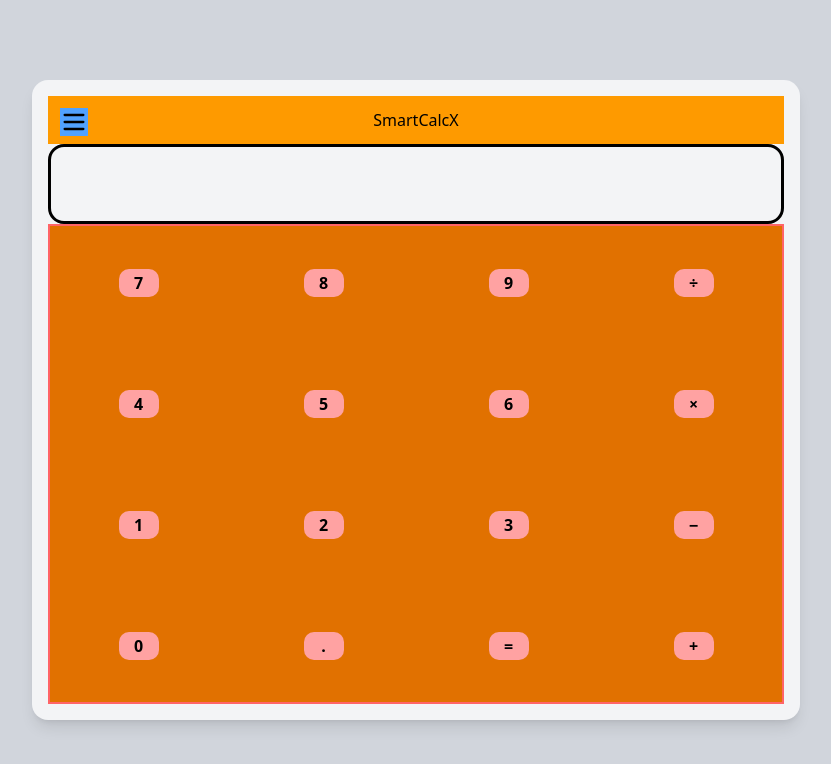
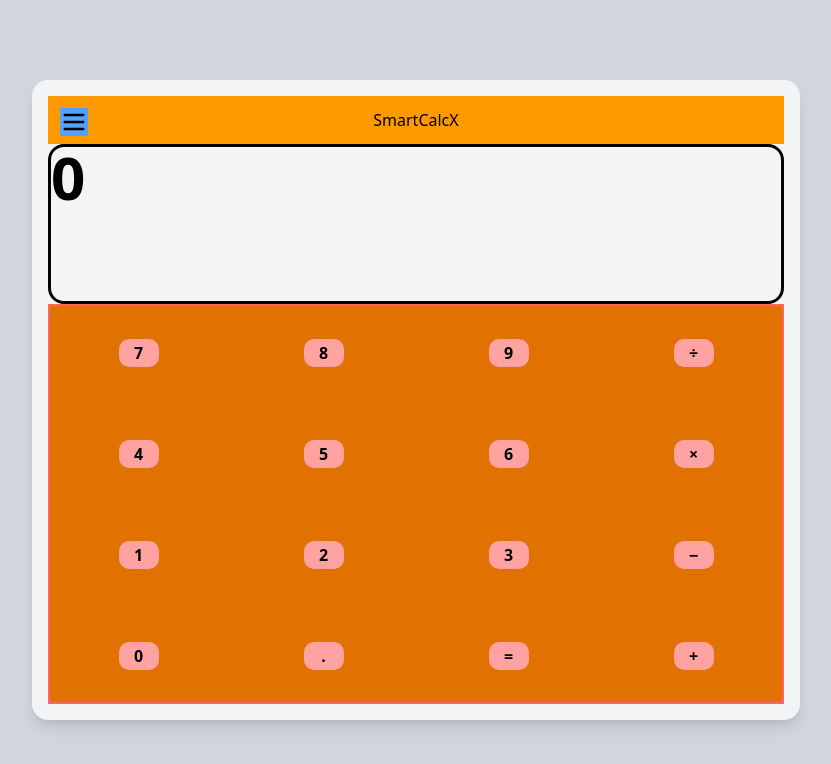
Before and after one commit to Hanseenee-prog/CodeAlpha_Calculator, a React (Vite) app: page / in a window 1280 px wide. Shown: the top 764 px of the page, without its empty margins (224-1055 px from the left). Built offline with nearby package versions, Linux system fonts and the light colour scheme.

Commit message:
Made the keypad display  values on the display and fixed the sidebar styling

```diff
--- a/src/App.jsx
+++ b/src/App.jsx
@@ -8,14 +8,15 @@ import { standardButtons } from './data/buttons';
 
 function App() {
   const [isOpen, setIsOpen] = useState(false);
-  const [buttons, setButtons] = useState(standardButtons)
+  const [buttons, setButtons] = useState(standardButtons);
+  const [display, setDisplay] = useState(0);
 
   return (
     <div className='w-[90vw] h-[90vw] max-w-3xl md:h-[80vh]
                     md:max-w-[80vw] lg:max-h-[80vh] lg:max-w-[60vw]
                     bg-gray-100 rounded-2xl shadow-lg mx-auto p-4'>
 
-      <div className="calc-contents h-full flex items-stretch flex-col w-full ">
+      <div className="calc-contents h-full flex items-stretch flex-col w-full relative">
         <Header
           isOpen={isOpen}
           setIsOpen={setIsOpen}
@@ -25,9 +26,13 @@ function App() {
           setButtons={setButtons}
           setIsOpen={setIsOpen}
         />
-        <CalcDisplay />
+        <CalcDisplay
+          display={display}
+          setDisplay={setDisplay}
+        />
         < KeyPadGrid
           buttons={buttons}
+          setDisplay={setDisplay}
         />
       </div>
     </div>
--- a/src/components/CalcDisplay.jsx
+++ b/src/components/CalcDisplay.jsx
@@ -1,10 +1,17 @@
-const CalcDisplay = () => {
+const CalcDisplay = ({ display }) => {
     return (
         <div className="">
             <div
-                id="calcInput"
-                className="h-20 border-[3px] w-full rounded-2xl"
-            />
+                id="calcDisplay"
+                className="h-40 border-[3px] w-full rounded-2xl"
+            >
+                {/* Span for calculations display */}
+                <span
+                    className="relative font-semibold text-6xl
+                        bottom-0 right-0 w-full float-right">
+                            {display}
+                </span>
+            </div>
         </div>
     );
 }
--- a/src/components/KeyPadGrid.jsx
+++ b/src/components/KeyPadGrid.jsx
@@ -1,4 +1,4 @@
-const KeyPadGrid = ({buttons}) => {
+const KeyPadGrid = ({buttons, setDisplay}) => {
     return (
         <div className="border-2 border-red-400 h-full">
             <div className="grid grid-cols-4 grid-rows-4 gap-2 bg-amber-600 place-items-center h-full">
@@ -6,8 +6,10 @@ const KeyPadGrid = ({buttons}) => {
                     buttons.map((button, index) => {
                         return <span key={index}
                                     className="rounded-[10px] w-10 h-7 bg-red-300 grid place-items-center
-                                                font-semibold cursor-pointer hover:bg-red-400">
+                                                font-semibold cursor-pointer hover:bg-red-400"
+                                    onClick={() => setDisplay(prev => prev + button)}>
                                         {button}
+                                        {console.log(typeof button)}
                             </span>
                     })
                 }
--- a/src/components/SideBar.jsx
+++ b/src/components/SideBar.jsx
@@ -26,7 +26,7 @@ const SideBar = ({isOpen, setButtons, setIsOpen}) => {
 
     return (
         <div className={`
-            side-bar absolute bg-emerald-900 top-0
+            side-bar absolute bg-emerald-900 top-0 left-0
             opacity-100 h-full z-30 rounded-2xl
             transition-all duration-300 overflow-hidden
             ${ isOpen ? 'w-3/4 sm:w-1/2 md:w-1/3' : 'w-0' }
```
